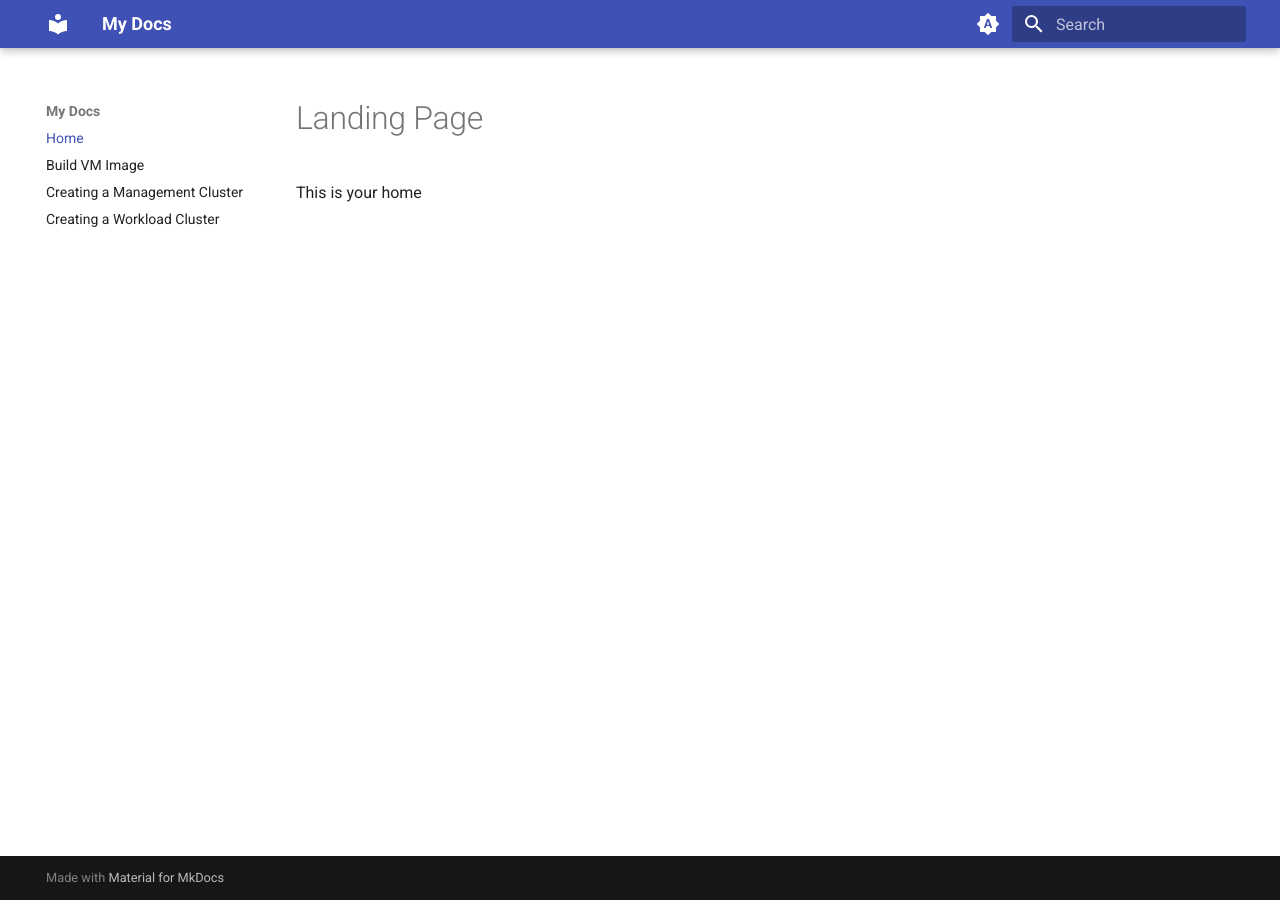
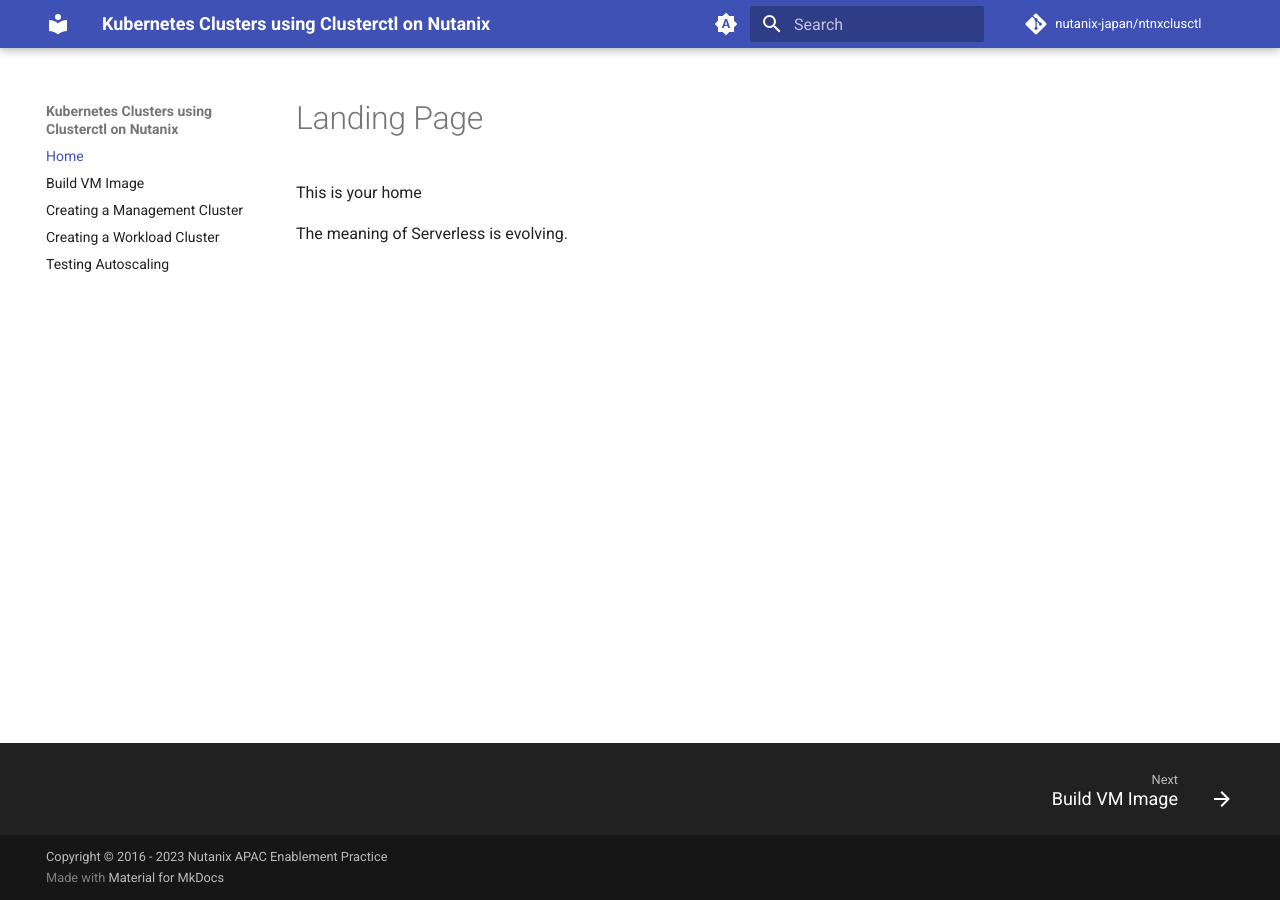
Before and after one commit to nutanix-japan/ntnxclusctl, an MkDocs documentation site: the page built from docs/index.md, in a window 1280 px wide. Built offline with MkDocs 1.6.1 and Material for MkDocs 9.7.7, drawn with Linux system fonts in a browser that asks for light colours; comment, search, counter and statistics services are not loaded.

Commit message:
Thu Apr 13 19:02:59 JST 2023

```diff
--- a/docs/index.md
+++ b/docs/index.md
@@ -2,3 +2,5 @@
 
 
 This is your home
+
+The meaning of Serverless is evolving.
--- a/mkdocs.yml
+++ b/mkdocs.yml
@@ -1,4 +1,14 @@
-site_name: My Docs
+site_name: Kubernetes Clusters using Clusterctl on Nutanix
+site_url: https://github.com/nutanix-japan/ntnxclusctl
+site_author: Lakshmi Balaramane
+
+# Repository
+
+repo_name: nutanix-japan/ntnxclusctl
+repo_url: https://github.com/nutanix-japan/ntnxclusctl
+
+# Copyright
+copyright: Copyright &copy; 2016 - 2023 Nutanix APAC Enablement Practice
 
 # Configuration
 
@@ -20,11 +30,14 @@
       quote: octicons/quote-16
 
   features:
+  - content.code.copy
+  - content.code.annotate
   - navigation.instant
   - navigation.tracking
   # - navigation.sections # leave this commented for sections
   - navigation.expand
   - navigation.top
+  - navigation.footer
   - navigation.integrate
   - search.highlight
   - search.suggest
@@ -51,13 +64,21 @@
         icon: material/weather-night
         name: Switch to system preference
 markdown_extensions:
+  - attr_list
+  - pymdownx.emoji:
+      emoji_index: !!python/name:materialx.emoji.twemoji
+      emoji_generator: !!python/name:materialx.emoji.to_svg
   - admonition
   - pymdownx.details
   - pymdownx.highlight:
       anchor_linenums: true
   - pymdownx.inlinehilite
   - pymdownx.snippets
-  - pymdownx.superfences
+  - pymdownx.superfences:
+      custom_fences:
+        - name: mermaid
+          class: mermaid
+          format: !!python/name:pymdownx.superfences.fence_code_format
   - pymdownx.emoji:
       emoji_index: !!python/name:materialx.emoji.twemoji
       emoji_generator: !!python/name:materialx.emoji.to_svg
@@ -75,3 +96,4 @@
     - 'Build VM Image': build_image.md
     - 'Creating a Management Cluster': create_management_cluster.md
     - 'Creating a Workload Cluster': create_workload_cluster.md
+    - 'Testing Autoscaling':  autoscaler_testing.md
```
Also changed, not shown: docs/autoscaler_testing.md (added, +214 -0 lines), 1 other file.
